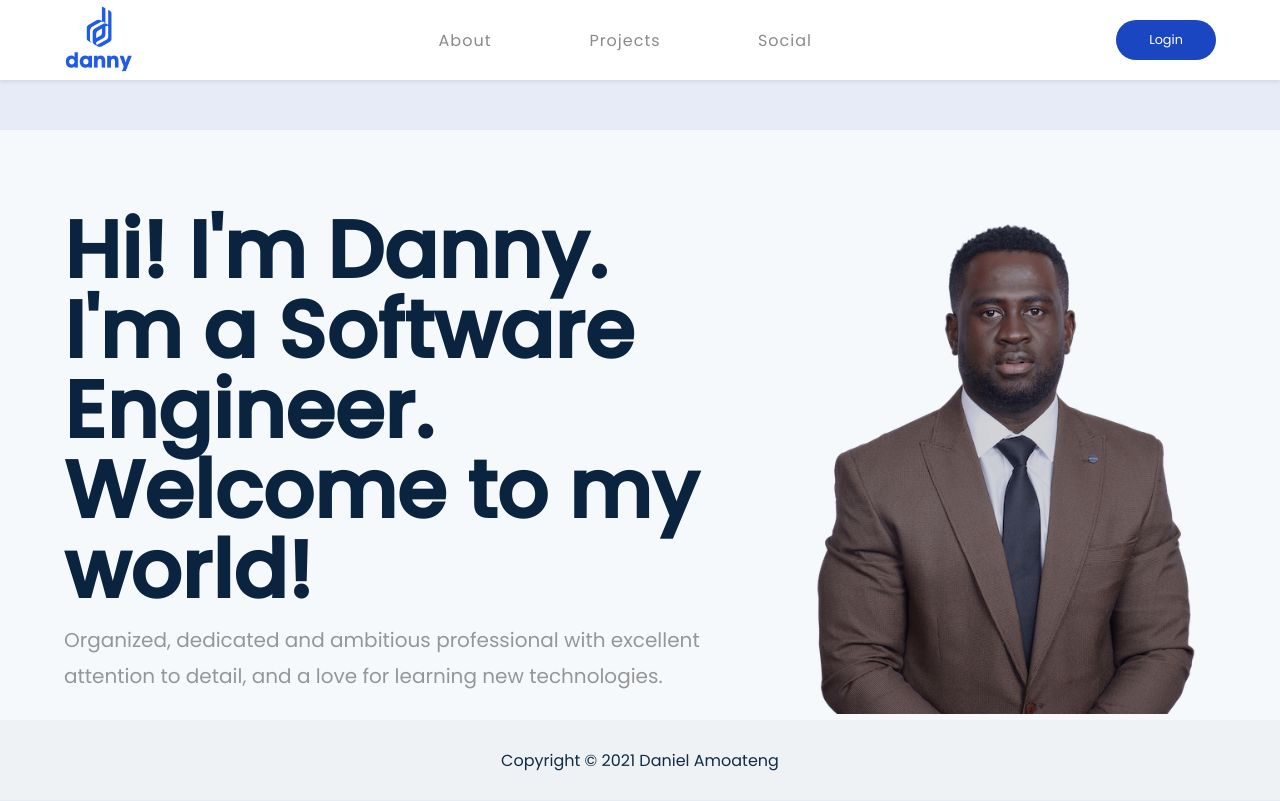
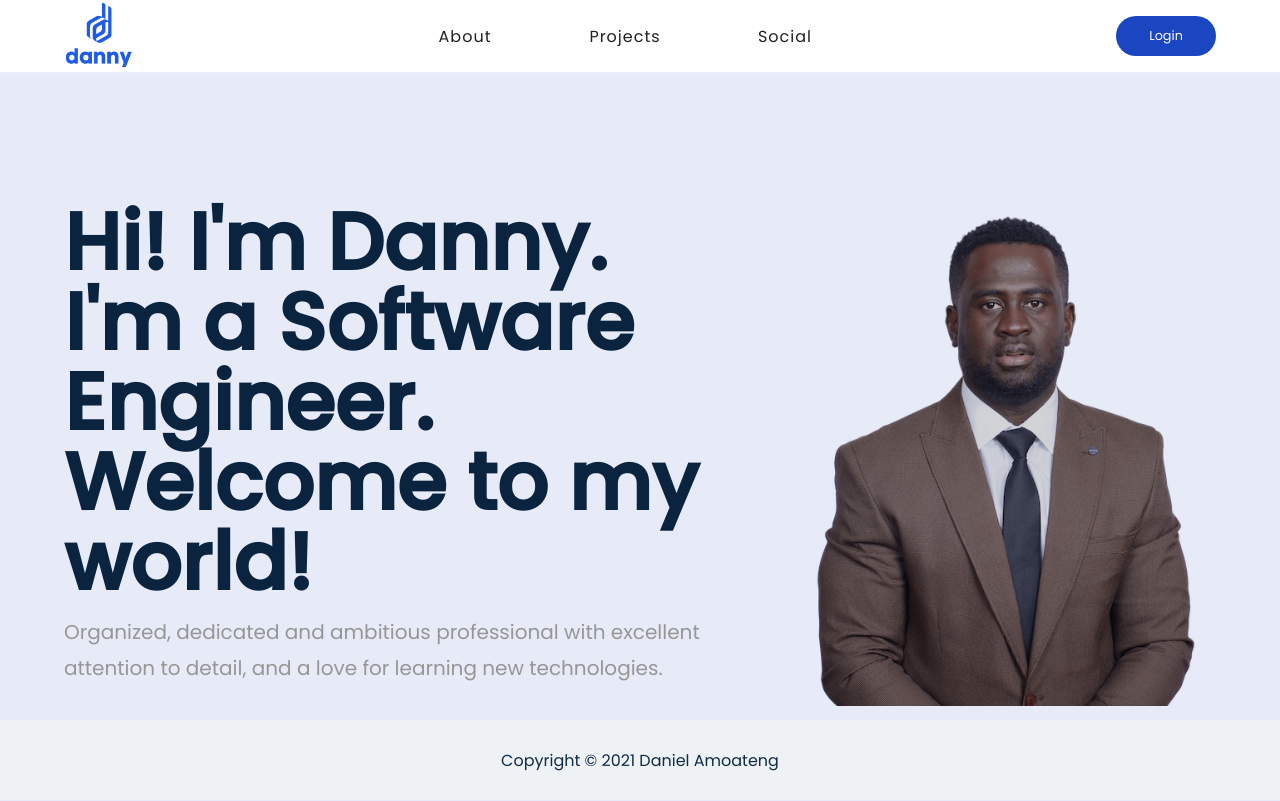
Before and after one commit to Danielamoateng1989/personalwebsite, a React (Create React App) app: page / in a window 1280 px wide. Built offline with nearby package versions, Linux system fonts and the light colour scheme.

Commit message:
delete background color of white from hero::before

```diff
--- a/src/index.css
+++ b/src/index.css
@@ -85,7 +85,7 @@ Styles
 */
 /*This is the Navigation bar*/
 .nav {
-  height: 5rem;
+  height: 4.5rem;
   margin: 0 auto;
   width: 100vw;
   display: flex;
@@ -94,7 +94,7 @@ Styles
   background-color: #ffffff;
   position: relative;
   z-index: 1;
-  box-shadow: 0 2px 4px 0 rgba(48, 48, 48, 0.1);
+  box-shadow: 0 2px 4px 0 #ecf0fc;
 
 }
 
@@ -148,7 +148,6 @@ Styles
   height: 5%;
   top: 0;
   left: 0;
-  background-color: #F6F9FC ;
   z-index: -1;
 }
 
@@ -252,7 +251,7 @@ Styles
   }
   .nav-links {
     display: block;
-    color: rgb(125, 125, 125);
+    color: rgb(14, 13, 13);
    font-family: 'Poppins', sans-serif;
     justify-self: center;
     display: grid;
@@ -272,7 +271,7 @@ Styles
     background: transparent;
     border-color: transparent;
     font-size: 1rem;
-    color: rgb(138, 138, 138);
+    color: rgb(33, 32, 32);
     text-transform: capitalize;
     letter-spacing: 1px;
     width: 10rem;
@@ -502,11 +501,11 @@ Styles
   place-items: center;
   visibility: hidden;
   z-index: -1;
-  font-size: 1rem;
+  font-size: 0.8rem;
   transition: 0.3s;
   transform: scale(0);
   background: white;
-  color: var(--color-body);
+  color: black;
 
 }
 .sidebar-wrapper.show {
@@ -562,6 +561,7 @@ Styles
    .hero::before {
     background-size: contain;
     height: 10%;
+
   }
   .header-btn {
   margin-top: -33px;
@@ -571,6 +571,7 @@ Styles
    position: absolute;
    bottom: 0;
  }
+
 
 .card {
    height: 100%;
```
